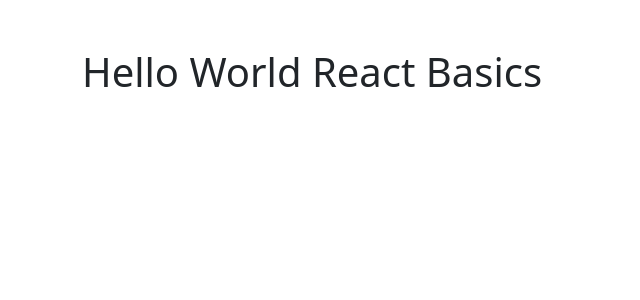
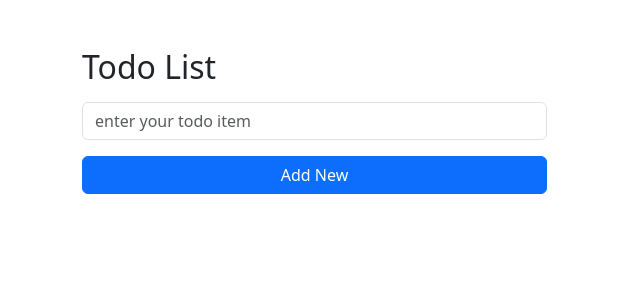
Before and after one commit to gskharmujai/react-basic-intermediate, a React (Vite) app: page / in a window 1280 px wide. Shown: the top 300 px of the page, without its empty margins (0-640 px from the left). Built offline with nearby package versions, Linux system fonts and the light colour scheme.

Commit message:
created todo app with separate components

```diff
--- a/src/App.jsx
+++ b/src/App.jsx
@@ -1,9 +1,20 @@
 import "bootstrap/dist/css/bootstrap.min.css";
 
+import { useState } from "react";
+
+import { AddTodoForm } from "./components/AddTodoForm";
+import { TodoListing } from "./components/TodoListing";
+
 function App() {
+  const [todoItems, setTodoItems] = useState([]);
+
   return (
     <div className="container mt-5">
-      <h1>Hello World React Basics</h1>
+      <div className="col-5">
+        <h2>Todo List</h2>
+        <TodoListing items={todoItems} setTodoItems={setTodoItems} />
+        <AddTodoForm setTodoItems={setTodoItems} />
+      </div>
     </div>
   );
 }
--- /dev/null
+++ b/src/components/AddTodoForm.jsx
@@ -0,0 +1,43 @@
+import { useState, Fragment } from "react";
+
+export function AddTodoForm({ setTodoItems }) {
+  const [todoItem, setTodoItem] = useState("");
+
+  /**
+   * add new todo item.
+   */
+  function addNewTodo() {
+    // prevent adding new todo if item is empty.
+    if (todoItem === "") return;
+
+    setTodoItems((currentTodo) => {
+      return [
+        ...currentTodo,
+        { item: todoItem, completed: false, id: crypto.randomUUID() },
+      ];
+    });
+
+    setTodoItem("");
+  }
+
+  return (
+    <Fragment>
+      <div className="form-group">
+        <input
+          type="text"
+          className="form-control"
+          value={todoItem}
+          onChange={(e) => {
+            setTodoItem(e.target.value);
+          }}
+          placeholder="enter your todo item"
+        />
+      </div>
+      <div className="d-grid">
+        <button className="btn btn-block btn-primary mt-3" onClick={addNewTodo}>
+          Add New
+        </button>
+      </div>
+    </Fragment>
+  );
+}
--- /dev/null
+++ b/src/components/TodoItem.jsx
@@ -0,0 +1,19 @@
+export function TodoItem({ item, completed, id, toggleTodo, deleteTodo }) {
+  return (
+    <li className="form-check">
+      <input
+        type="checkbox"
+        className="form-check-input"
+        checked={completed}
+        onChange={(e) => toggleTodo(id, e.target.checked)}
+      />
+      <label className="form-check-label">{item}</label>
+      <button
+        className="ms-2 btn-secondary btn btn-sm py-0"
+        onClick={() => deleteTodo(id)}
+      >
+        x
+      </button>
+    </li>
+  );
+}
--- /dev/null
+++ b/src/components/TodoListing.jsx
@@ -0,0 +1,41 @@
+import { TodoItem } from "./TodoItem";
+
+export function TodoListing({ items, setTodoItems }) {
+  /**
+   * toggle todo item to check or uncheck.
+   */
+  function toggleTodo(id, completed) {
+    setTodoItems((currentTodos) => {
+      return currentTodos.map((t) => {
+        if (t.id == id) {
+          return { ...t, completed };
+        }
+        return t;
+      });
+    });
+  }
+
+  /**
+   * delete todo item
+   */
+  function deleteTodo(id) {
+    setTodoItems((currentTodos) => {
+      return currentTodos.filter((t) => t.id !== id);
+    });
+  }
+
+  return (
+    <ul>
+      {items.map((t) => {
+        return (
+          <TodoItem
+            key={t.id}
+            {...t}
+            toggleTodo={toggleTodo}
+            deleteTodo={deleteTodo}
+          />
+        );
+      })}
+    </ul>
+  );
+}
```
